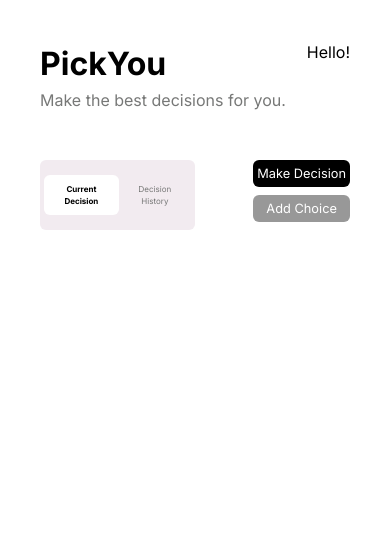
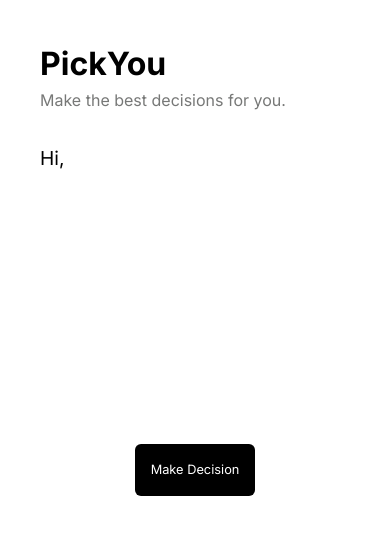
Before and after one commit to Teesam/PickYou-Sourceful, a Next.js app: page /home in a window 390 px wide. Shown: the top 534 px of the page. Built offline with nearby package versions, Linux system fonts and the light colour scheme.

Commit message:
worked on the ui modfications

```diff
--- a/src/app/home/page.tsx
+++ b/src/app/home/page.tsx
@@ -6,16 +6,16 @@ import TopNav from '@/components/topNav';
 import Modal from '@/components/modal';
 import Upcoming from '@/components/upcoming';
 import { useGlobalStore } from '@/components/store/contextAPI';
-import Link from 'next/link';
+import {useRouter} from 'next/navigation';
 
 export default function Page() {
   const [modal, setModal] = useState<boolean>(false);
   const [currentNav, setCurrentNav] = useState<string>('Current Decision');
-  const [formType, setFormType] = useState<string>('');
+  const [formType, setFormType] = useState<string>('attribute');
   const addNewAttribute = (): void => {
     setModal(true);
   }
-  const { choices } = useGlobalStore();
+  const { choices, attributes } = useGlobalStore();
 
   const closeModal = (): void => {
     setModal(false);
@@ -25,20 +25,46 @@ export default function Page() {
     setCurrentNav(data);
   }
 
+  const router = useRouter();
+
+  const viewResult = () => {
+    localStorage.setItem("choices", JSON.stringify({
+        choices: choices,
+        attributes: attributes
+    }));
+    router.push('/result');
+  }
+
+  const startDecision = () => {
+    setModal(true)
+  }
+
   return (
     <main className="bg-myWhite min-h-screen max-w-screen p-10 overflow-x-hidden pb-16">
       <Heading/>
-      <TopNav setFormType = {setFormType} onClick={addNewAttribute}  passNavToProp = {currentNavItem} />
+      {attributes.length > 0 ? <TopNav setFormType = {setFormType} onClick={addNewAttribute}  passNavToProp = {currentNavItem} /> : '' }
+      {/* {
+        currentNav === 'Current Decision' ? <Upcoming /> : ''
+      } */}
+
       {
-        currentNav === 'Current Decision' ? <Upcoming /> : ''
+        attributes.length < 1 ? <div className='w-full h-[60vh] flex justify-center items-center'>
+                                    <button disabled = { choices.length > 0 }
+                                        style={choices.length > 0 ? {opacity: '0.4'} : {}}
+                                        onClick={startDecision}
+                                        className="sm:mb-2 sm:text-[.8rem] sm:p-4 text-myWhite xl:p-8s rounded-md cursor-pointer bg-black"
+                                    >{attributes.length < 1 ? 'Make Decision' : 'Add Attribute'}
+                                    </button>
+                                </div>
+            : <Upcoming />
       }
+
+
 
       {
         choices.length < 1 ? '' :
         <div className='w-full flex justify-end mt-8'>
-            <Link href={"/result"}>
-                <button disabled = {choices.length < 2} style={choices.length < 2 ? {opacity: '0.4'} : {}} className='sm:mb-2 sm:text-[.8rem] sm:p-1 text-myWhite xl:p-4 rounded-md cursor-pointer bg-black'>Get Decision</button>
-            </Link>
+            <button onClick={viewResult} disabled = {choices.length < 2} style={choices.length < 2 ? {opacity: '0.4'} : {}} className='sm:mb-2 sm:text-[.8rem] sm:p-1 text-myWhite xl:p-4 rounded-md cursor-pointer bg-black'>Get Decision</button>
         </div>
       }
 
--- a/src/app/result/page.tsx
+++ b/src/app/result/page.tsx
@@ -4,6 +4,7 @@ import {useEffect, useState} from 'react';
 import AttributeDisplay from "@/components/attributeDisplay";
 import useDecisionCalculator from "@/components/hooks/useDecisionCalculator";
 import Link from 'next/link';
+import { useGlobalStore } from '@/components/store/contextAPI';
 
 interface CalculatedChoices {
     title: string;
@@ -17,13 +18,35 @@ interface MaxSumObject {
   }
 
 const Page = () => {
-    const { calculatedChoices } = useDecisionCalculator();
+    const [calculatedChoices, setCalculatedChoices] = useState<CalculatedChoices[]>([]);
     const [ highestChoice, setHighestChoice ] = useState<MaxSumObject>({
         title: '',
         sum: 0,
         numbers: []
-    })
+    });
+    const { choices, attributes } = useGlobalStore();
+
+    const decisionCalculator = () => {
+        const updatedCalculatedChoices = choices.map((choice) => {
+            const title = choice.title;
+            const scores: number[] = [];
+
+            for (let j = 0; j < choice.attributes.length; j++) {
+                scores.push(Number(choice.attributes[j].score) * Number(attributes[j].weight));
+            }
+
+            return {
+                title: title,
+                scores: scores,
+            };
+        });
+
+        setCalculatedChoices(updatedCalculatedChoices);
+    };
+
     useEffect(() => {
+        decisionCalculator()
+
         if (calculatedChoices.length > 0) {
           const result = calculatedChoices.reduce(
             (maxSumObject: MaxSumObject, currentObject: CalculatedChoices) => {
@@ -79,7 +102,7 @@ const Page = () => {
                     }
                 </div>
                 <Link href='/' className='flex justify-end mt--13'>
-                    <button className="sm:mb-2 sm:text-[.8rem] sm:p-1 text-myWhite xl:p-4 rounded-md cursor-pointer bg-black">Finish</button>
+                    <button className="sm:mb-2 sm:mt-4 sm:text-[.8rem] sm:p-2 sm:pr-4 sm:pl-4 text-myWhite xl:p-4 rounded-md cursor-pointer bg-black">Finish</button>
                 </Link>
             </div>
         </div>
--- a/src/components/choiceForm.tsx
+++ b/src/components/choiceForm.tsx
@@ -148,7 +148,10 @@ const ChoiceForm: React.FC = () => {
 
   return (
     <form onSubmit={handleSubmit} className='mt-4 h-[60%]'>
-        <p>Add choices</p>
+        <div>
+            <p className='mb-4 font-bold'>Add choices</p>
+            <p>Add each choice of list choices you need to decide on.</p>
+        </div>
 
         <br />
         <div className='w-fulls'>
--- a/src/components/heading.tsx
+++ b/src/components/heading.tsx
@@ -6,12 +6,12 @@ const Heading = () => {
 
     const {userName} = useGlobalStore()
     return(
-        <div className="flex justify-between mb-12 items-center sm:items-start">
-            <div>
+        <div className="flex justify-between mb-12 items-center xl:flex-row sm:flex-col sm:items-start">
+            <div className='sm:mb-8 xl:mb-0'>
                 <p className='font-bold text-[2rem]'>PickYou</p>
                 <p className='text-deepGrey'>Make the best decisions for you.</p>
             </div>
-            <p>{ userName.length > 1 ?  `Hi, ${userName}` : 'Hello!'}</p>
+            <p className='text-[1.2rem]'>{`Hi, ${userName}`}</p>
         </div>
     )
 }
--- a/src/components/topNav.tsx
+++ b/src/components/topNav.tsx
@@ -9,27 +9,10 @@ interface TopNavProps {
     setFormType: Dispatch<SetStateAction<string>>
 }
 
-interface NavItems {
-    title: string,
-    id: number
-}
+const TopNav: React.FC<TopNavProps> = ({ onClick, setFormType }) => {
 
-const TopNav: React.FC<TopNavProps> = ({ passNavToProp, onClick, setFormType }) => {
-
-    const [ navItems ] = useState<NavItems[]>([
-        {title: 'Current Decision', id: 1},
-        {title: 'Decision History', id: 2},
-    ]);
-
-    const [currentNavItem, setCurrentNavItem] = useState<string>('Current Decision');
     const { choices, attributes } = useGlobalStore();
-
-    const handleNavItem = (navItem: NavItems) => {
-        setCurrentNavItem(navItem.title);
-        passNavToProp(navItem.title);
-    }
-
-    useEffect(() => {}, [ choices.length])
+    useEffect(() => {}, [ choices.length ])
 
     const handleClick = (event: React.MouseEvent<HTMLButtonElement>, formType: string) => {
         onClick(event);
@@ -38,29 +21,18 @@ const TopNav: React.FC<TopNavProps> = ({ passNavToProp, onClick, setFormType })
 
     return(
         <nav className='mb-[5rem] flex justify-between xl:items-center'>
-            <ul className='sm:w-[50%] flex xl:pr-2 xl:pl-2 xl:h-14 bg-grey rounded-md xl:w-[25rem] justify-evenly items-center sm:p-1'>
-                {
-                    navItems.map(item => {
-                        return (
-                            <li onClick={()=>handleNavItem(item)} className={currentNavItem === item.title ? 'sm:text-[.5rem] sm:text-center sm:justify-center xl:text-[1rem] transition duration-300 rounded-md pr-4 pl-4 pt-2 pb-2 bg-myWhite cursor-pointer text-black font-bold' : 'sm:text-[.5rem] sm:text-center xl:text-[1rem] border-[4] cursor-pointer pr-4 pl-4 pt-2 pb-2 text-deepGrey transition duration-300'} key = {item.id}>{item.title}</li>
-                        )
-                    })
-                }
-            </ul>
-            <div className='sm:flex sm:flex-col'>
+            <div className='sm:flex justify-between xl: justify-evenly w-full'>
                 <button disabled = { choices.length > 0 }
                     style={choices.length > 0 ? {opacity: '0.4'} : {}}
                     onClick={(event) => handleClick(event, 'attribute')}
-                    className="sm:mb-2 sm:text-[.8rem] sm:p-1 text-myWhite xl:p-4 rounded-md cursor-pointer bg-black"
-                >{attributes.length < 1 ? 'Make Decision' : 'Add Attribute'}
-                </button>
+                    className="sm:mr-2 sm:text-[.8rem] xl:text-[1rem] sm:p-1 sm:pr-2 sm:pl-2 text-myWhite xl:p-4 rounded-md cursor-pointer bg-black"
+                >Add Attribute</button>
                 <button
                     disabled={attributes.length < 2}
                     style={attributes.length < 2 ? {opacity: '0.4'} : {}}
                     onClick={(event) => handleClick(event, 'choice')}
-                    className="sm:mb-2 sm:text-[.8rem] sm:p-1 text-myWhite xl:p-4 rounded-md cursor-pointer bg-black"
-                >Add Choice
-                </button>
+                    className="sm:text-[.8rem] xl:text-[1rem] sm:p-1 sm:pr-2 sm:pl-2 text-myWhite xl:p-4 rounded-md cursor-pointer bg-black"
+                >Add Choice</button>
 
             </div>
         </nav>
--- a/src/components/upcoming.tsx
+++ b/src/components/upcoming.tsx
@@ -5,15 +5,10 @@ import { useGlobalStore } from './store/contextAPI';
 import { FontAwesomeIcon } from '@fortawesome/react-fontawesome';
 import { faXmark } from '@fortawesome/free-solid-svg-icons'
 
-interface Attribute {
-    name: string,
-    weight: string
-  }
-
-  interface FormData {
-    title: string;
-    attributes: {name: string, score: string}[]
-  }
+interface FormData {
+title: string;
+attributes: {name: string, score: string}[]
+}
 
 const Upcoming = () => {
 
```
